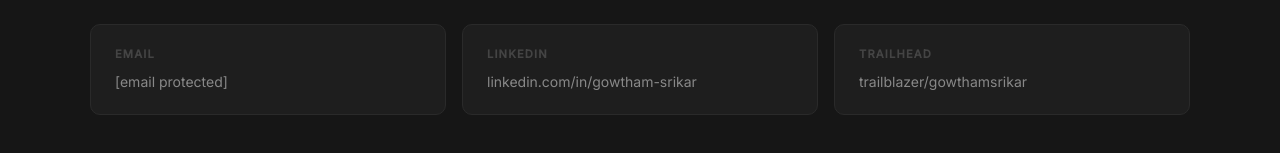
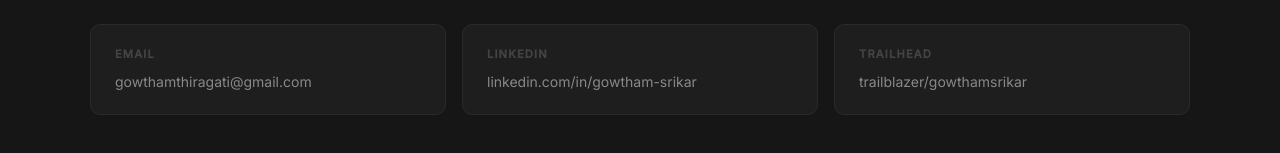
Before and after one commit to gowtham201/gowtham201.github.io, a plain HTML site: page index.html in a window 1280 px wide. Shown: the part 3927-4080 px from the top of the page. Drawn offline with Linux system fonts and the light colour scheme.

Commit message:
index.html

```diff
--- a/index.html
+++ b/index.html
@@ -217,6 +217,6 @@
     <div class="sec-eyebrow"><div class="sec-eyebrow-line"></div><span class="sec-label">Get In Touch</span></div>
     <h2 class="sec-title">Let's Connect</h2>
     <div class="contact-grid">
-      <a href="/cdn-cgi/l/email-protection#34535b43405c5559405c5d46555355405d745359555d581a575b59" class="contact-link fi"><div class="contact-link-label">Email</div><div class="contact-link-value"><span class="__cf_email__" data-cfemail="ddbab2aaa9b5bcb0a9b5b4afbcbabca9b49dbab0bcb4b1f3beb2b0">[email&#160;protected]</span></div></a>
+      <a href="mailto:gowthamthiragati@gmail.com" class="contact-link fi"><div class="contact-link-label">Email</div><div class="contact-link-value">gowthamthiragati@gmail.com</div></a>
       <a href="https://www.linkedin.com/in/gowtham-srikar-1317b6228/" target="_blank" class="contact-link fi"><div class="contact-link-label">LinkedIn</div><div class="contact-link-value">linkedin.com/in/gowtham-srikar</div></a>
       <a href="https://www.salesforce.com/trailblazer/gowthamsrikar" target="_blank" class="contact-link fi"><div class="contact-link-label">Trailhead</div><div class="contact-link-value">trailblazer/gowthamsrikar</div></a>
```
